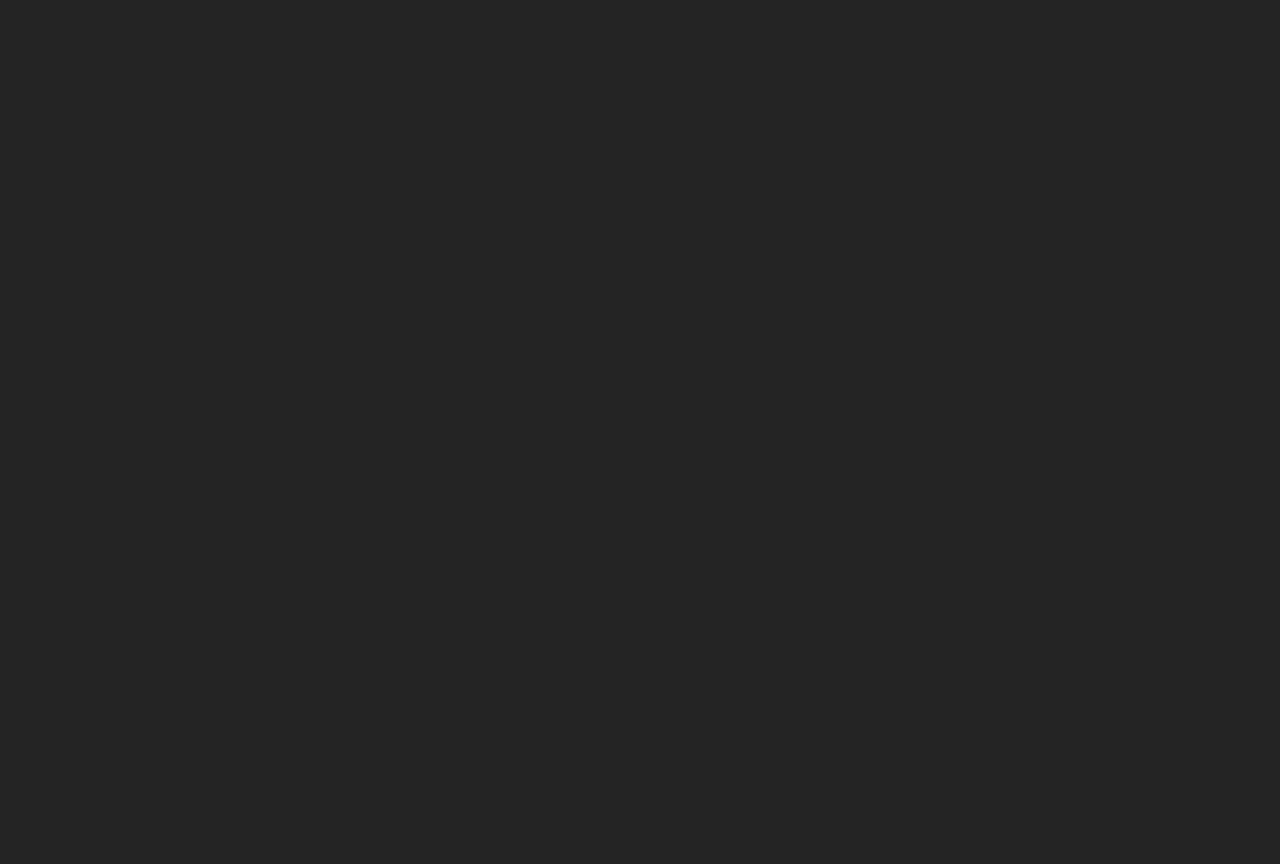
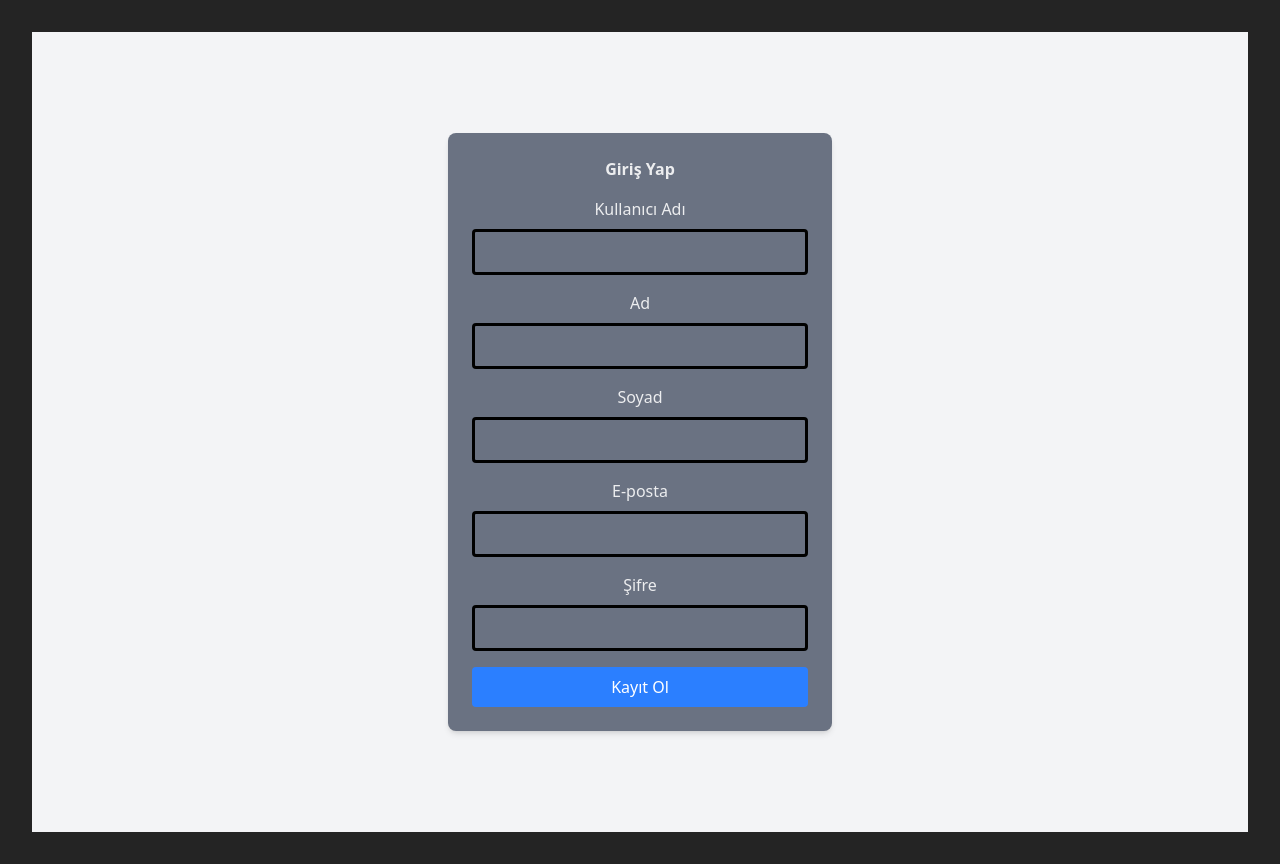
Before and after one commit to frkndnz/habits-app-frontend, a React (Vite) app in the folder habit-tracker/: page /auth/register in a window 1280 px wide. Before the commit this address had no page. Before the commit the page ends 800 px from the top, so only its background shows below. Built offline with nearby package versions, Linux system fonts and the light colour scheme.

Commit message:
added register page

```diff
--- a/habit-tracker/src/App.jsx
+++ b/habit-tracker/src/App.jsx
@@ -6,6 +6,7 @@ import MainLayout from './layouts/MainLayout';
 import Home from './pages/Home'
 import Dashboard from './pages/Dashboard'
 import LoginPage from './pages/LoginPage';
+import RegisterPage from './pages/RegisterPage';
 import './App.css'
 import { useEffect } from 'react';
 
@@ -27,7 +28,7 @@ function App() {
           <Route path="dashboard" element={<Dashboard />} />
         </Route>
         <Route path='/auth/login' element={<LoginPage/>}></Route>
-
+        <Route path='/auth/register' element={<RegisterPage/>}></Route>
       </Routes>
     </Router>
   )
--- a/habit-tracker/src/features/auth/authSlice.js
+++ b/habit-tracker/src/features/auth/authSlice.js
@@ -99,15 +99,17 @@ const authSlice = createSlice({
             })
             .addCase(registerUser.pending, (state) => {
                 state.isLoading = true;
-                state.isError = false;
+                state.errorMessages = null;
+                state.message = null;
             })
             .addCase(registerUser.fulfilled, (state, action) => {
                 state.isLoading = false;
-
+                state.message = action.payload.message;
+                state.errorMessages = null;
             })
-            .addCase(registerUser.rejected, (state) => {
+            .addCase(registerUser.rejected, (state,action) => {
                 state.isLoading = false;
-                state.isError = true;
+                state.errorMessages = action.payload.errorMessages || ["Bir hata oluştu"];
             });
     },
 });
--- a/habit-tracker/src/layouts/MainLayout.jsx
+++ b/habit-tracker/src/layouts/MainLayout.jsx
@@ -14,6 +14,9 @@ const MainLayout = () => {
                 <div>
                 <Link to="/" className="mr-4">Home</Link>
                 <Link to="/dashboard">Dashboard</Link>
+                </div>
+                <div className="absolute left-1/2 transform -translate-x-1/2">
+                    <p className="text-xl font-bold">Habits App</p>
                 </div>
                 <div>
                     {isAuthenticated && user ? (
--- a/habit-tracker/src/pages/LoginPage.jsx
+++ b/habit-tracker/src/pages/LoginPage.jsx
@@ -69,6 +69,14 @@ const LoginPage = () => {
                     disabled={isLoading}>
                     {isLoading ? "Giriş Yapılıyor..." : "Giriş Yap"}
                 </button>
+                <button>
+                    <p className="text-center mt-4">
+                        Hesabın yok mu?{" "}
+                        <a href="/auth/register" className="text-blue-500 hover:underline">
+                            Kayıt Ol
+                        </a>
+                    </p>
+                </button>
             </form>
         </div>
 
--- /dev/null
+++ b/habit-tracker/src/pages/RegisterPage.jsx
@@ -0,0 +1,84 @@
+import { useEffect, useState } from "react";
+import { useSelector, useDispatch } from "react-redux";
+import { useNavigate } from "react-router-dom";
+import { parseFieldErrors } from "../utils/parseFieldErrors";
+import { registerUser } from "../features/auth/authSlice";
+
+
+const InputComponent = ({ name, label,type, value ,onChange, errorMap={} }) => (
+        <div className="mb-4">
+            <label className="block mb-2" htmlFor={name}>{label}</label>
+            <input
+                type={type|| "text"}
+                id={name}
+                name={name}
+                value={value}
+                onChange={onChange}
+                className="w-full px-3 py-2 border-3 border-black rounded focus:outline-none focus:ring-2 focus:ring-blue-500"
+                required
+            />
+            {errorMap[name] && <span className="text-red-500 text-sm">{errorMap[name]}</span>}
+        </div>
+    )
+
+const RegisterPage = () => {
+    const dispatch = useDispatch();
+    const navigate = useNavigate();
+    const { isLoading, errorMessages, message } = useSelector((state) => state.auth);
+
+    const [errorMap, setErrorMap] = useState(parseFieldErrors(errorMessages));
+    useEffect(()=>{
+       setErrorMap(parseFieldErrors(errorMessages));
+       console.log("errorMap",parseFieldErrors(errorMessages));
+    },[errorMessages]);
+
+
+    const [formData, setFormData] = useState({
+        email: "",
+        userName: "",
+        password: "",
+        firstName:"",
+        lastName:""
+    });
+
+    const handleChange = (e) => {
+        setFormData({
+            ...formData,
+            [e.target.name]: e.target.value
+        });
+    };
+
+    const handleSubmit = async (e) => {
+        e.preventDefault();
+        const result = await dispatch(registerUser(formData));
+        if (result.payload.isSuccess) {
+            navigate("/auth/login");
+        } else {
+
+        }
+
+    };
+
+
+    return (
+        <div className="min-h-screen flex items-center justify-center bg-gray-100">
+            <form onSubmit={handleSubmit} className="bg-gray-500 p-6 rounded-lg shadow-md w-full max-w-sm">
+                <h2 className="text-2x1 font-bold mb-4 text-center">Giriş Yap</h2>
+                <InputComponent name="userName" label="Kullanıcı Adı" value={formData.userName} onChange={handleChange} errorMap={errorMap} />
+                <InputComponent name="firstName" label="Ad" value={formData.firstName} onChange={handleChange} errorMap={errorMap} />
+                <InputComponent name="lastName" label="Soyad" value={formData.lastName} onChange={handleChange} errorMap={errorMap} />
+                <InputComponent name="email" label="E-posta" value={formData.email} onChange={handleChange} errorMap={errorMap} />
+                <InputComponent name="password" label="Şifre" type="password" value={formData.password} onChange={handleChange} errorMap={errorMap} />
+
+                <button type="submit"
+                    className="w-full bg-blue-500 text-white py-2 px-4 rounded hover:bg-blue-600 focus:outline-none focus:ring-2 focus:ring-blue-500 focus:ring-opacity-50"
+                    disabled={isLoading}>
+                    {isLoading ? "Kayıt Yapılıyor..." : "Kayıt Ol"}
+                </button>
+            </form>
+        </div>
+    )
+
+}
+
+export default RegisterPage;
--- /dev/null
+++ b/habit-tracker/src/utils/parseFieldErrors.js
@@ -0,0 +1,16 @@
+
+export const parseFieldErrors = (errorMessages) => {
+    const errorMap = {};
+    if(!Array.isArray(errorMessages)) {
+        return errorMap;
+    }
+
+    errorMessages.forEach((error)=>{
+        const[field, message] = error.split(":").map(s=>s.trim());
+        if(field && message) {
+            errorMap[field.charAt(0).toLowerCase() + field.slice(1)] = message;
+        }
+    });
+
+    return errorMap;
+}
```
